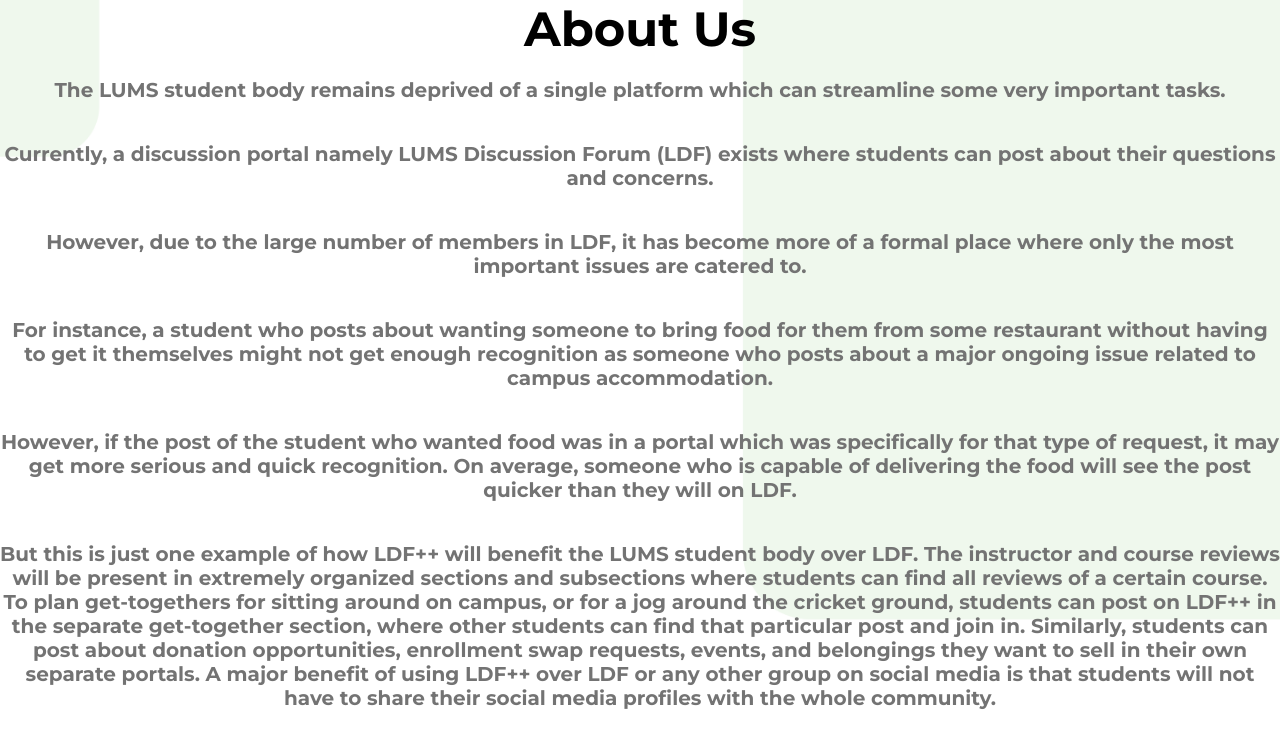
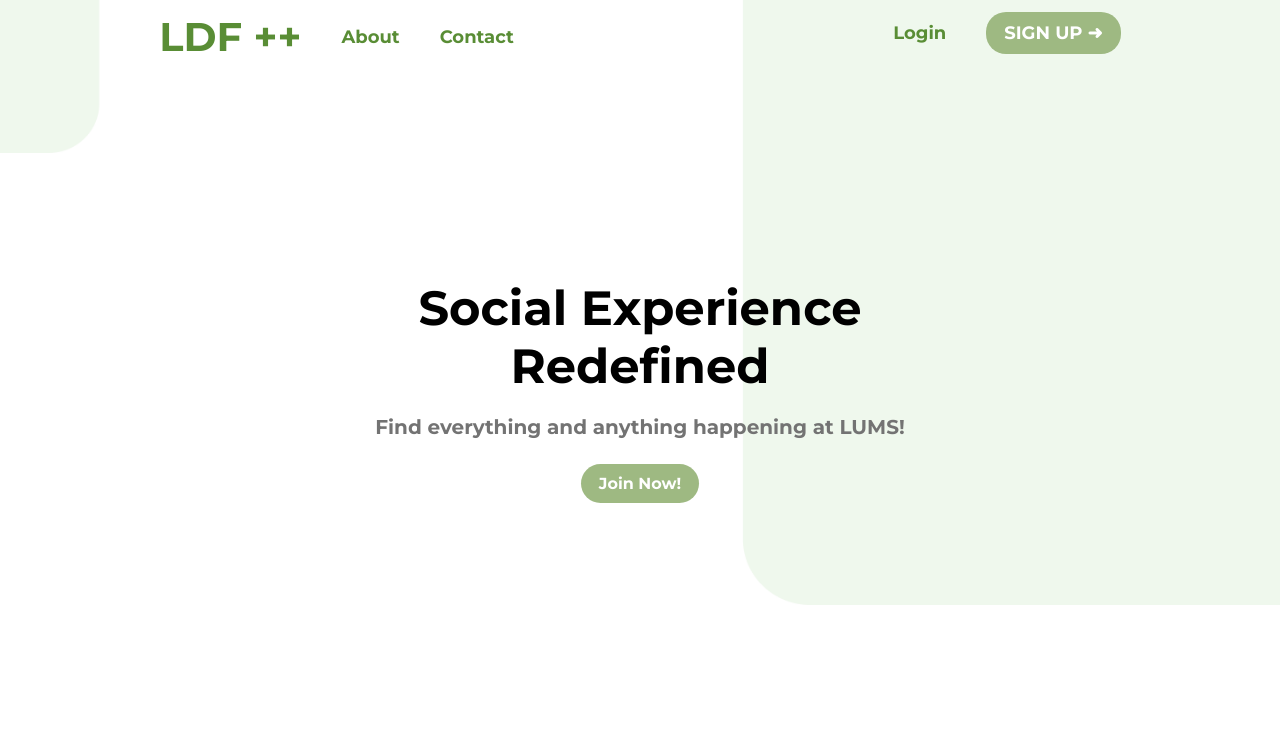
Before and after one commit to hamzakhalid99/SE-Project, a React (Create React App) app in the folder ldfplusplus_frontend/: page / in a window 1280 px wide. Shown: the top 748 px of the page. Built offline with nearby package versions, Linux system fonts and the light colour scheme.

Commit message:
Added routing functionality.

```diff
--- a/ldfplusplus_frontend/src/App.js
+++ b/ldfplusplus_frontend/src/App.js
@@ -5,15 +5,45 @@
 import LandingPage from './components/LandingPage/LandingPage.js';
 import AboutPage from './components/AboutPage/AboutPage.js';
 
+const initialState = {
+	route: 'landing',
+	isSignedin: false
+}
+
 class App extends Component {
+	constructor() {
+		super();
+		this.state = initialState;
+	}
+
+  onRouteChange = (route) => {
+		if (route === 'signout') {
+			this.setState({initialState})
+		} else if (route === 'home') {
+			this.setState({isSignedIn: true})
+		}
+
+    this.setState({route: route })
+	}
+
   render() {
-    return (
-      <div className="App">
-        <AboutPage />
-        {/* <Navigation />
-        <LandingPage /> */}
-      </div>
-    );
+  	const { route, isSignedIn } = this.state;
+
+    if (route === 'landing') {
+      return (
+        <div className="App">
+          <Navigation onRouteChange={this.onRouteChange} isSignedIn={isSignedIn}/>
+          <LandingPage />
+        </div>
+      )
+    } else if (route === 'about') {
+      return (
+        <div className="App">
+          <Navigation onRouteChange={this.onRouteChange} isSignedIn={isSignedIn} />
+          <AboutPage />
+        </div>
+      )
+    }
   }
 }
 
--- a/ldfplusplus_frontend/src/components/Navigation/Navigation.js
+++ b/ldfplusplus_frontend/src/components/Navigation/Navigation.js
@@ -1,17 +1,17 @@
 import React from 'react';
 import './Navigation.css';
 
-const Navigation = () => {
+const Navigation = ({ onRouteChange, isSignedIn }) => {
 	return (
 		<header class="header">
-			<a class="header-logo" href="#">
+			<a onClick={() => onRouteChange(isSignedIn ? 'homepage' : 'landing')} class="header-logo" href="#">
 			<h1 class="header-text">
 				LDF ++
 			</h1>
 			</a>
 			<ul class="header-list aboutcontact">
-				<li><a href="#">About</a></li>
-				<li><a href="#">Contact</a></li>
+				<li><a onClick={() => onRouteChange('about')}>About</a></li>
+				<li><a onClick={() => onRouteChange('contact')}>Contact</a></li>
 			</ul>
 			<nav class="header-nav">
 				<ul class="header-list">
```
